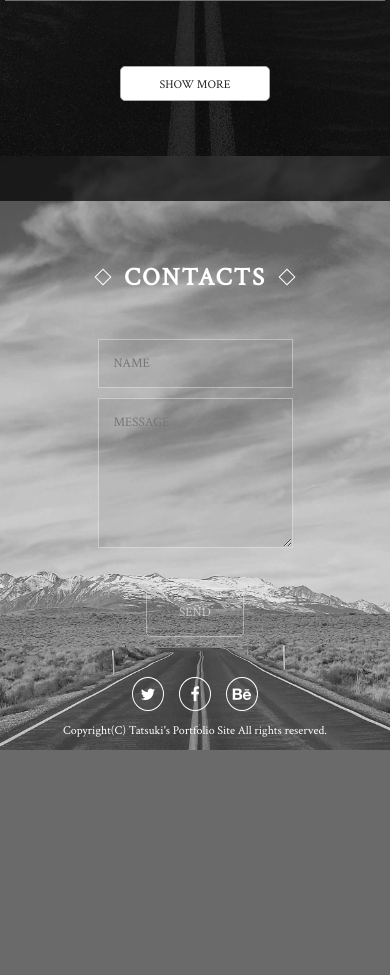
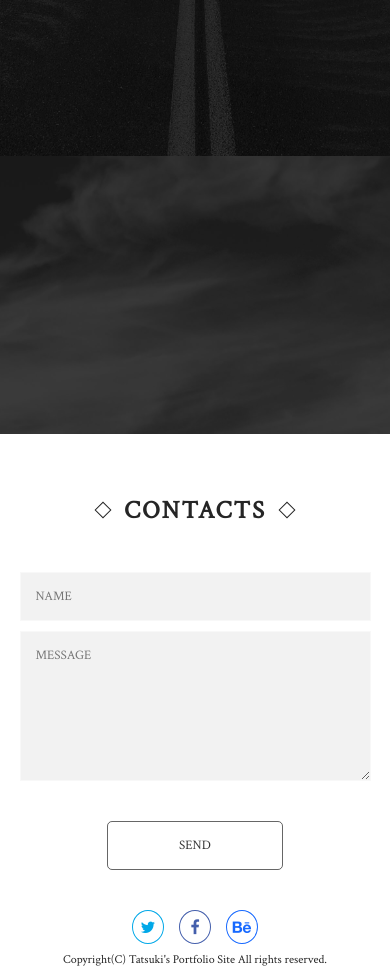
Before and after one commit to mtgallery/photos, a PHP site: page / in a window 390 px wide. Shown: the part 3220-4195 px from the top of the page. Before the commit the page ends 3970 px from the top, so only its background shows below. Run offline with PHP 8.4, Linux system fonts and the light colour scheme; some libraries are stand-ins or nearby versions; grey boxes are pictures that could not be loaded.

Commit message:
修正
修正

```diff
--- a/css/style_v1.css
+++ b/css/style_v1.css
@@ -461,11 +461,13 @@ header {
 
 
 .contact{
+    background-color: #fff;
+    color: #252525;
     padding: 40px 0;
 }
 
 .contact-form{
-    width: 50%;
+    width: 90%;
     margin: 0 auto;
 }
 
@@ -484,7 +486,7 @@ header {
 
 .contact-form input[placeholder=NAME],
 .contact-form textarea {
-    color: #fff;
+    color: #252525;
 }
 
 .contact-form input[type=text]:focus,
@@ -494,6 +496,8 @@ header {
 
 .contact-form textarea{
     height: 150px;
+    max-height: 300px;
+    resize: vertical;
 }
 
 .contact-form input[type=submit]{
@@ -501,10 +505,10 @@ header {
     width: 50%;
     margin: 40px auto 0;
     padding: 15px;
-    border: 1px solid rgba(255,255,255,0.4);
+    border: 1px solid rgba(0,0,0,0.6);
     border-radius: 5px;
     background-color: transparent;
-    color: rgba(255,255,255,0.6);
+    color: rgba(0,0,0,0.8);
     cursor: pointer;
 }
 
@@ -518,6 +522,16 @@ header {
 
 
 /*--- footer sns-icon ---*/
+.footer {
+    background-color: #fff;
+    color: #252525;
+}
+
+.footer p {
+    margin: 0;
+    padding: 2% 0;
+}
+
 .foot-sns ul {
     display: flex;
     justify-content: center;
@@ -539,6 +553,7 @@ header {
     font-size: 24px;
     text-decoration: none;
     text-align: center;
+    color: #252525;
 }
 
 .foot-sns i {
@@ -576,13 +591,9 @@ header {
         font-size: 1.3rem;
     }
 
-    a:link, a:visited,
-    a:hover, a:active {
-        color: #fff;
-    }
-
     .main {
-        padding: 100px 30px 70px;
+        padding: 20vh 12vw;
+        min-height: 100vh;
     }
 
     .toggle {
@@ -687,8 +698,22 @@ header {
         font-size: 16px;
     }
 
+    .foot-sns i:hover {
+        background-color: #fff;
+    }
+
     .footer p {
         font-size: 12px;
+    }
+
+    .foot-sns a.twitter-color {
+        color: #00a8e8;
+    }
+    .foot-sns a.facebook-color {
+        color: #445FAC;
+    }
+    .foot-sns a.behance-color {
+        color: #1769ff;
     }
 
     .site-description {
--- a/index.html
+++ b/index.html
@@ -8,7 +8,8 @@
     <link href="https://fonts.googleapis.com/css?family=Crimson+Text:400,400i" rel="stylesheet">
     <link rel="stylesheet" href="https://mtgallery.github.io/photos/css/font-awesome.min.css">
     <link rel="stylesheet" href="https://mtgallery.github.io/photos/css/normalize.css">
-    <link rel="stylesheet" href="https://mtgallery.github.io/photos/css/style_v1.css">
+    <!-- <link rel="stylesheet" href="https://mtgallery.github.io/photos/css/style_v1.css"> -->
+    <link rel="stylesheet" href="./css/style_v1.css">
     <link rel="stylesheet" href="https://mtgallery.github.io/photos/css/animate-nav.css">
 
     <meta property="og:site_name" content="No ◇◇ No LIFE">
@@ -54,7 +55,6 @@
                         <ul class="full-nav">
                             <li><a href="#about">ABOUT ME</a></li>
                             <li><a href="#works">WORKS</a></li>
-                            <li><a href="#skills">MY SKILLS</a></li>
                             <li><a href="#contact">CONTACT</a></li>
                         </ul>
                     </nav>
@@ -74,15 +74,14 @@
                     <ul class="contents-bar" id="menu">
                         <li><a href="#about">ABOUT ME</a></li>
                         <li><a href="#works">WORKS</a></li>
-                        <li><a href="#skills">MY SKILLS</a></li>
                         <li><a href="#contact">CONTACT</a></li>
                     </ul>
                 </nav>
             </div>
             <!-- ヘッダーナビゲーション -->
             <ul class="head-sns">
-                <li><a class="twitter-color" href="https://twitter.com/tatsumizu0430" target="_blank"><i class="fa fa-twitter" title="Twitter"></i></a></li>
-                <li><a class="facebook-color" href="http://www.facebook.com/tmizumot0430" target="_blank"><i class="fa fa-facebook" title="Facebook"></i></a></li>
+                <li><a class="twitter-color" href="https://twitter.com/" target="_blank"><i class="fa fa-twitter" title="Twitter"></i></a></li>
+                <li><a class="facebook-color" href="http://www.facebook.com/" target="_blank"><i class="fa fa-facebook" title="Facebook"></i></a></li>
                 <li><a class="behance-color" href="https://www.behance.net/tmizumot0430" target="_blank"><i class="fa fa-behance action" title="Behance"></i></a></li>
             </ul>
             <!-- SNSアイコン -->
@@ -92,7 +91,7 @@
             <div class="list list-mv07">
                 <p class="site-title-sub">Photo Gallery Portfolio</p>
                 <h1 class="site-title">No ◇◇ No LIFE</h1>
-                <p class="site-description">Check out my works</p>
+                <p class="site-description">check out my gallery</p>
                 <a class="scroll"><span></span>Scroll</a>
             </div>
         </div>
```
